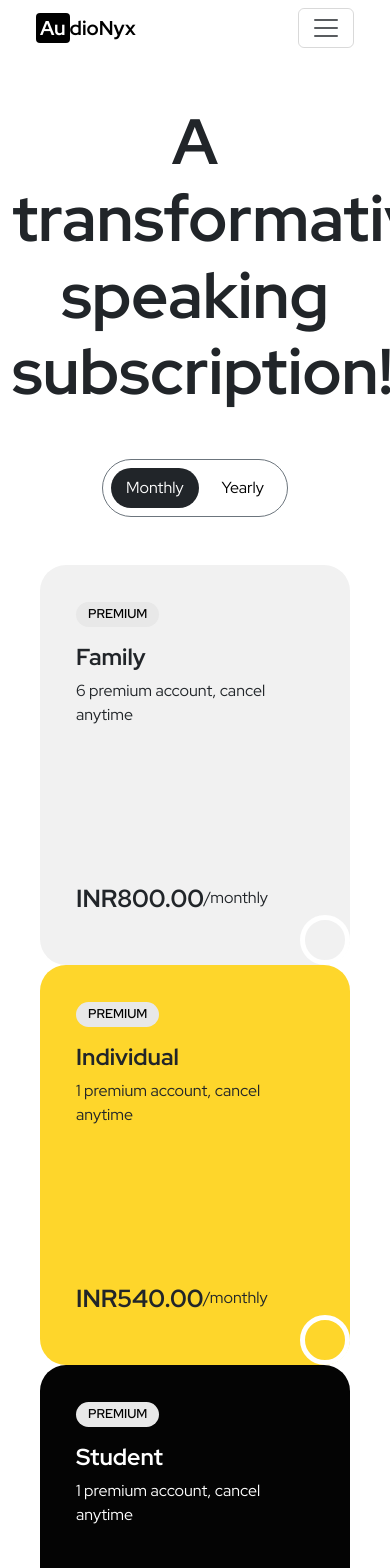
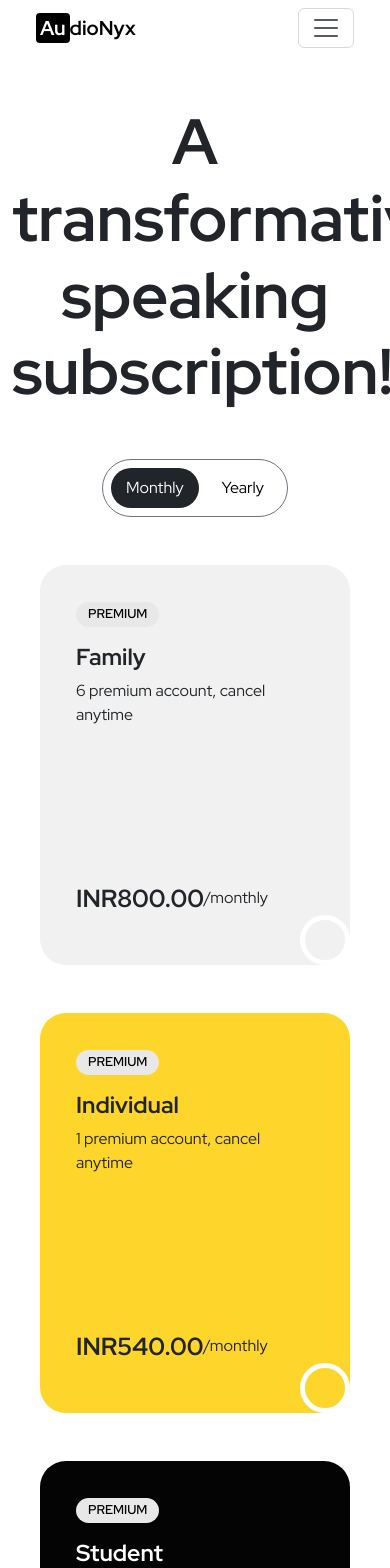
Before and after one commit to Prashant-Chaudhary-11/Audionyx, a React (Vite) app: page /premium in a window 390 px wide. Shown: the top 1568 px of the page. Built offline with nearby package versions, Linux system fonts and the light colour scheme; some icons are missing.

Commit message:
update Premium.jsx

```diff
--- a/src/Pages/Premium.jsx
+++ b/src/Pages/Premium.jsx
@@ -74,7 +74,7 @@ export const Premium = () => {
                 </div>
                 <div className="row m-0 justify-content-center">
                     {plans.map((plan, index) => (
-                        <div className="col-md-4" key={index}>
+                        <div className="col-md-4 mb-5" key={index}>
                             <div className="flip-card mx-3">
                                 <div className="flip-card-inner">
                                     {/* Front Side */}
```
